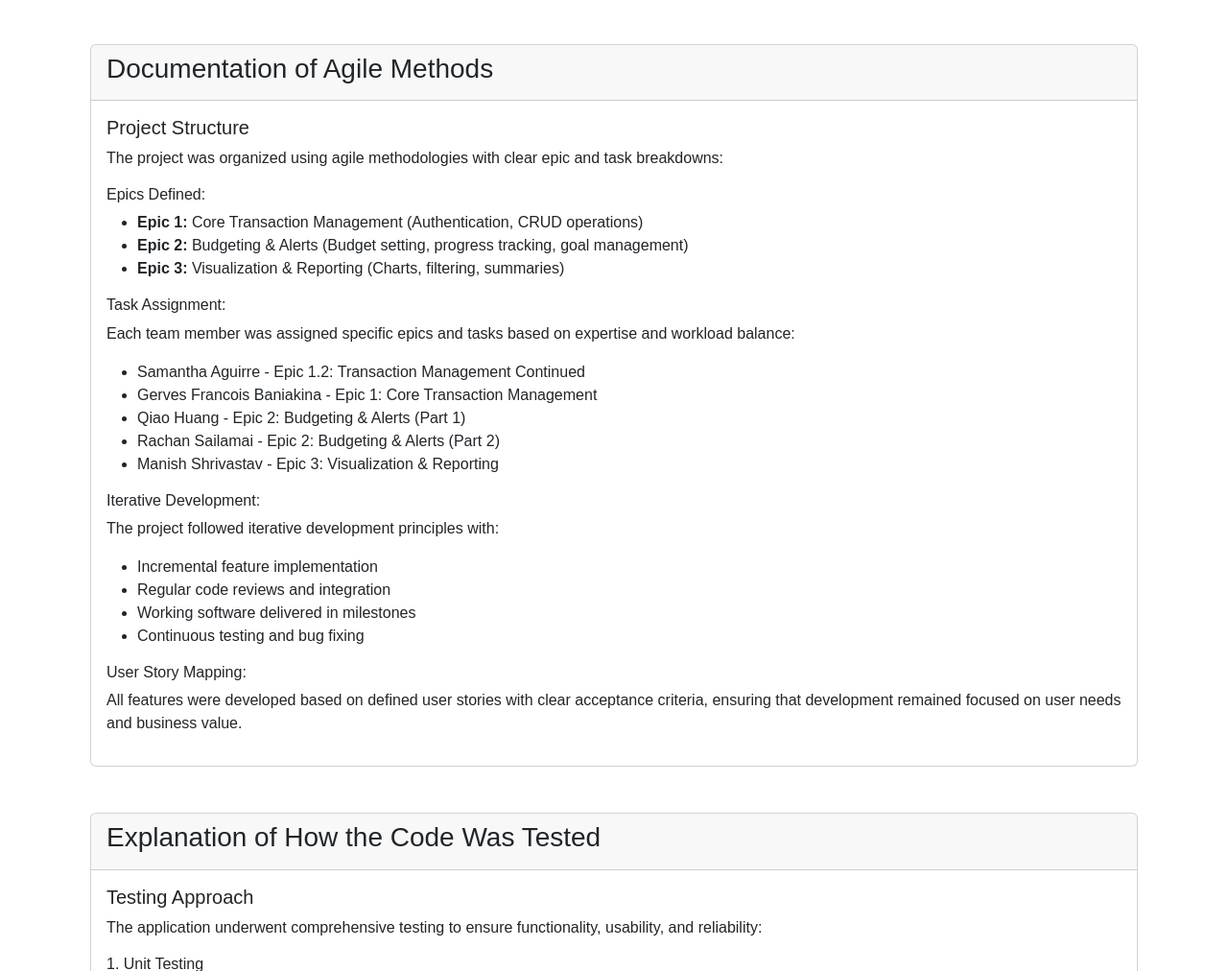
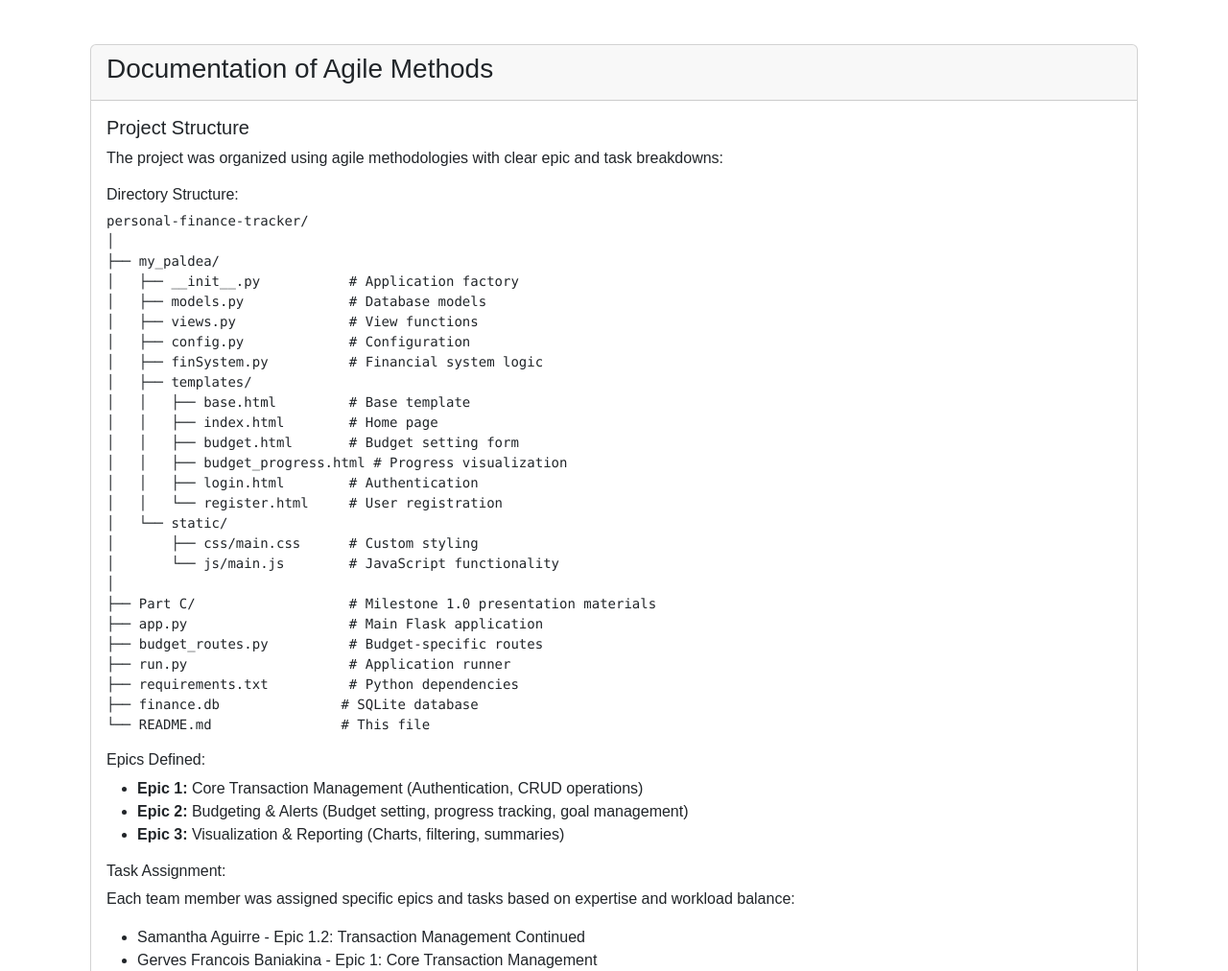
Before and after one commit to rscgu/ist-303-paldea, a Flask app: page /part-c in a window 1280 px wide. Shown: the part 2995-4007 px from the top of the page at 96% size. Run offline with Flask 3, Linux system fonts and the light colour scheme.

Commit message:
Add directory structure to part-c.html

```diff
--- a/my_paldea/templates/part_c.html
+++ b/my_paldea/templates/part_c.html
@@ -134,6 +134,34 @@
         <div class="card-body">
             <h5>Project Structure</h5>
             <p>The project was organized using agile methodologies with clear epic and task breakdowns:</p>
+
+            <h6>Directory Structure:</h6>
+            <pre><code>personal-finance-tracker/
+│
+├── my_paldea/
+│   ├── __init__.py           # Application factory
+│   ├── models.py             # Database models
+│   ├── views.py              # View functions
+│   ├── config.py             # Configuration
+│   ├── finSystem.py          # Financial system logic
+│   ├── templates/
+│   │   ├── base.html         # Base template
+│   │   ├── index.html        # Home page
+│   │   ├── budget.html       # Budget setting form
+│   │   ├── budget_progress.html # Progress visualization
+│   │   ├── login.html        # Authentication
+│   │   └── register.html     # User registration
+│   └── static/
+│       ├── css/main.css      # Custom styling
+│       └── js/main.js        # JavaScript functionality
+│
+├── Part C/                   # Milestone 1.0 presentation materials
+├── app.py                    # Main Flask application
+├── budget_routes.py          # Budget-specific routes
+├── run.py                    # Application runner
+├── requirements.txt          # Python dependencies
+├── finance.db               # SQLite database
+└── README.md                # This file</code></pre>
 
             <h6>Epics Defined:</h6>
             <ul>
```
